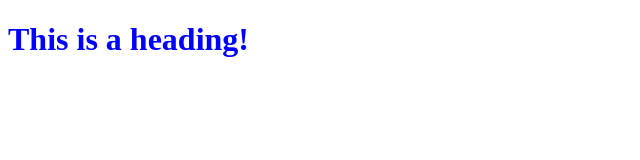
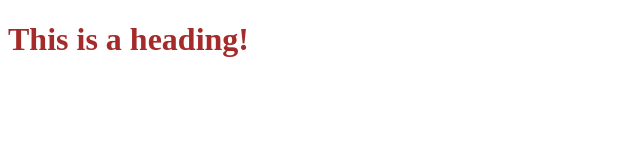
Before and after one commit to FishShalami/webpack-template, a website built with webpack: page src/index.html in a window 1280 px wide. Shown: the whole page, without its empty margins (0-640 px from the left). Built offline with nearby package versions, Linux system fonts and the light colour scheme.

```diff
--- a/package.json
+++ b/package.json
@@ -1,5 +1,5 @@
 {
-  "name": "top-battleship",
+  "name": "webpack-template",
   "version": "1.0.0",
   "main": "index.js",
   "scripts": {
--- a/src/style.css
+++ b/src/style.css
@@ -1,3 +1,3 @@
 h1 {
-  color: blue;
+  color: brown;
 }
```
